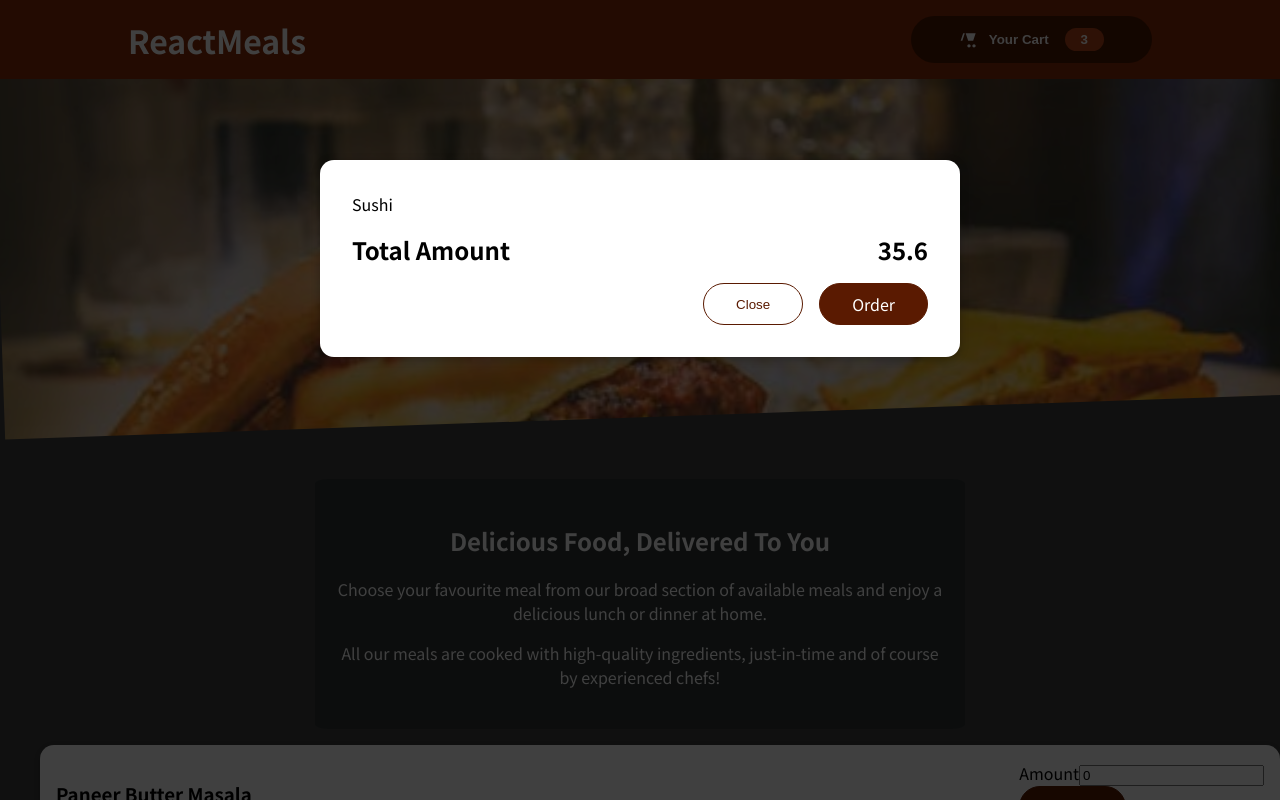
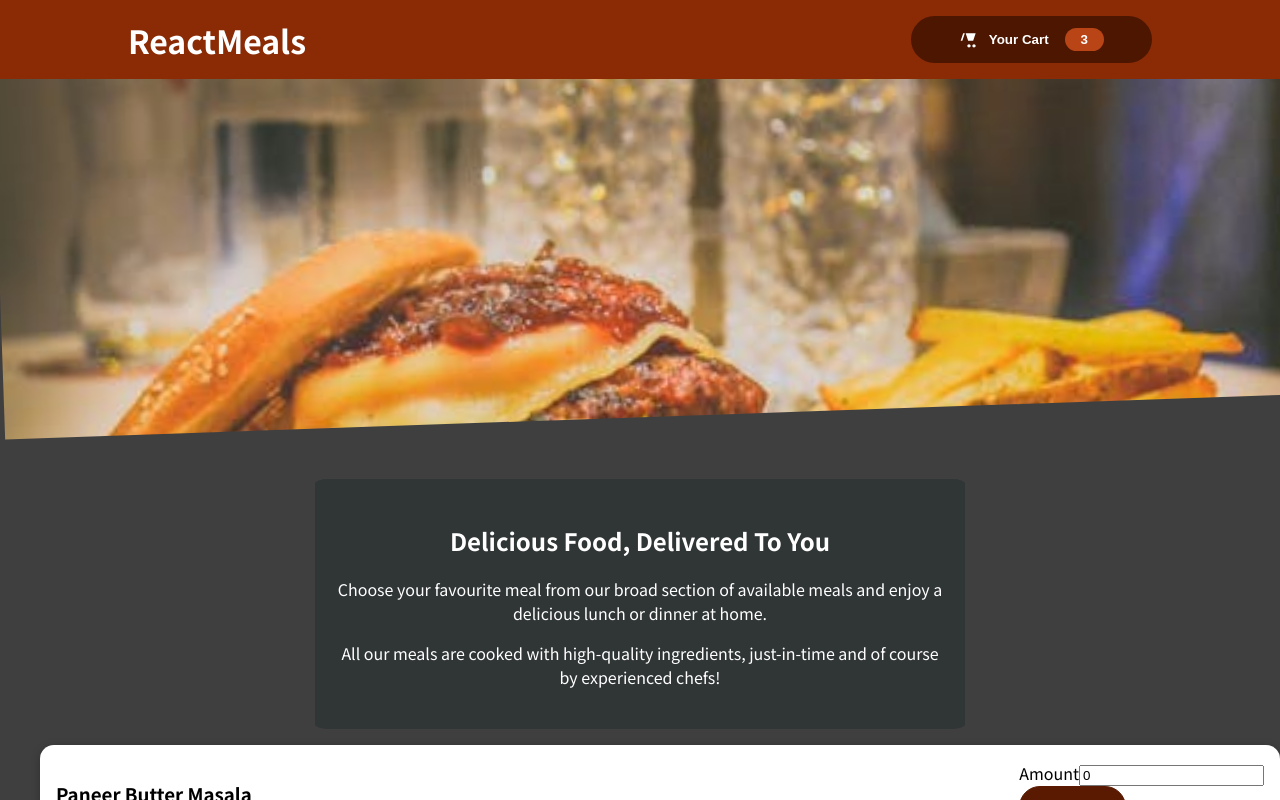
Before and after one commit to Ayanadiya/Restaurant-App, a React (Create React App) app: page / in a window 1280 px wide. Shown: the top 800 px of the page. Built offline with nearby package versions, Linux system fonts and the light colour scheme.

Commit message:
Added cart open and close functionality using useState hook

```diff
--- a/src/App.js
+++ b/src/App.js
@@ -1,13 +1,21 @@
-import { Fragment } from "react/jsx-runtime";
+import { Fragment} from "react/jsx-runtime";
+import { useState } from "react";
 import Header from "./components/Layout/Header";
 import Meals from "./components/Meals/Meals";
 import Cart from "./components/Cart/Cart";
 
+
 function App() {
+  const [isVisibleCart, setIsVisibleCart]= useState(false)
+
+  const openCartHandler=()=>setIsVisibleCart(true);
+
+  const closeCartHandler=()=> setIsVisibleCart(false);
+
   return (
     <Fragment>
-      <Cart/>
-      <Header/>
+      {isVisibleCart && <Cart onClose={closeCartHandler}/>}
+      <Header onOpen={openCartHandler}/>
       <main>
         <Meals/>
       </main>
--- a/src/components/Cart/Cart.js
+++ b/src/components/Cart/Cart.js
@@ -3,14 +3,14 @@
 
 const Cart=props =>{
     const cartitems=<ul className={classes['cart-items']}>{[{id:'c1', name: 'Sushi', amount:2, price:12.99}].map((item)=><li>{item.name}</li>)}</ul>;
-    return <Modal>
+    return <Modal onClose={props.onClose}>
         {cartitems}
         <div className={classes.total}>
             <span>Total Amount</span>
             <span>35.6</span>
         </div>
         <div className={classes.actions}>
-            <button className={classes["button--alt"]}>Close</button>
+            <button className={classes["button--alt"]} onClick={props.onClose}>Close</button>
             <button className={classes.button}>Order</button>
         </div>
     </Modal>
--- a/src/components/Layout/CartButton.js
+++ b/src/components/Layout/CartButton.js
@@ -2,9 +2,9 @@
 import CartIcon from "../Cart/CartIcon";
 import classes from "./CartButton.module.css"
 
-const CartButton=()=>{
+const CartButton=(props)=>{
     return (
-        <button className={classes.button}>
+        <button className={classes.button} onClick={props.onClick}>
             <span className={classes.icon}><CartIcon/></span>
             <span>Your Cart</span>
             <span className={classes.badge}>3</span>
--- a/src/components/Layout/Header.js
+++ b/src/components/Layout/Header.js
@@ -3,12 +3,12 @@
 import classes from './Header.module.css'
 import CartButton from "./CartButton";
 
-const Header=()=>{
+const Header=(props)=>{
     return(
         <Fragment>
             <header className={classes.header}>
                 <h1>ReactMeals</h1>
-                <CartButton/>
+                <CartButton onClick={props.onOpen}/>
             </header>
             <div className={classes['main-image']}>
                 <img src={headerphoto} alt="A table of food"/>
--- a/src/components/UI/Modal.js
+++ b/src/components/UI/Modal.js
@@ -5,7 +5,7 @@
 const portalElement= document.getElementById('overlays')
 
 const Backdrop= props=>{
-    return <div className={classes.Backdrop}/>
+    return <div className={classes.Backdrop} onClick={props.onClose}/>
 }
 
 const ModalOverlay= props => {
@@ -18,7 +18,7 @@
 
 const Modal=props =>{
     return <Fragment>
-        {ReactDOM.createPortal(<Backdrop/>,portalElement)}
+        {ReactDOM.createPortal(<Backdrop onClose={props.onClose}/>,portalElement)}
         {ReactDOM.createPortal(<ModalOverlay>{props.children}</ModalOverlay>,portalElement)}
     </Fragment>
 }
```
